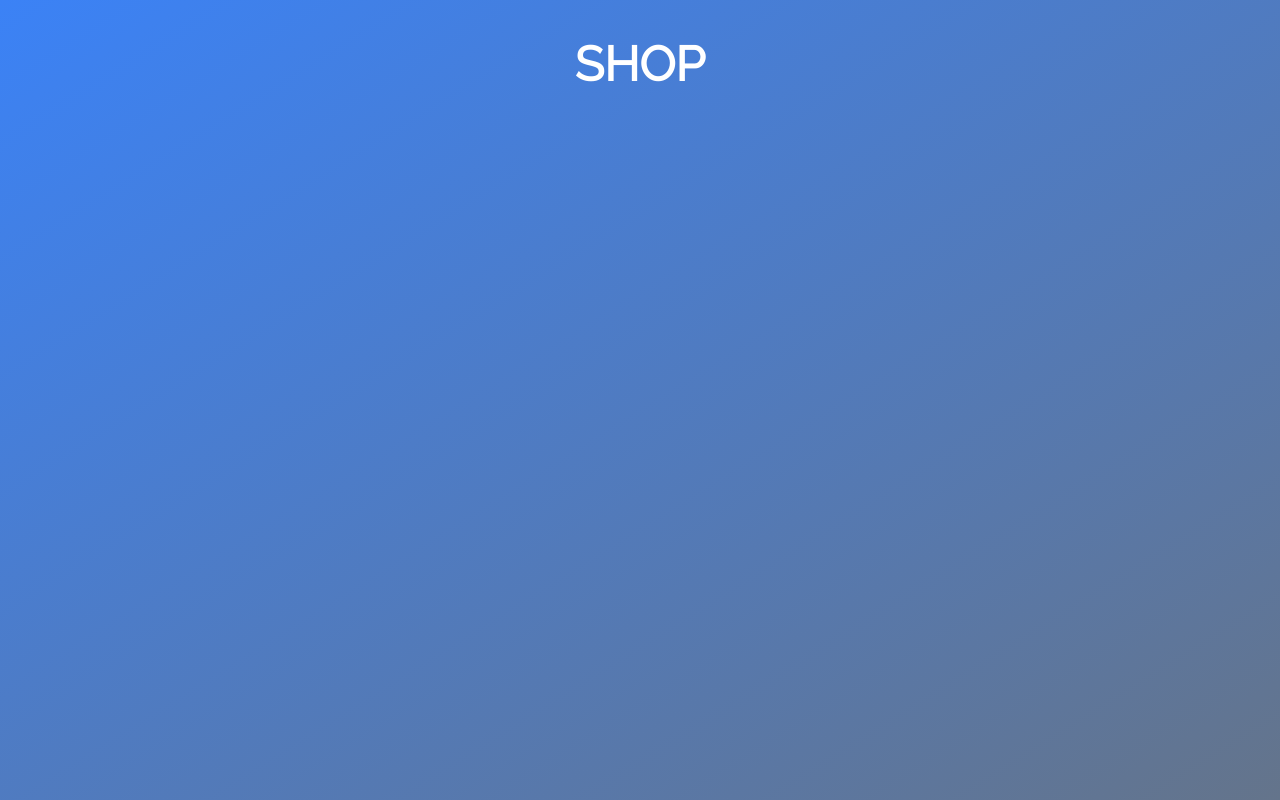
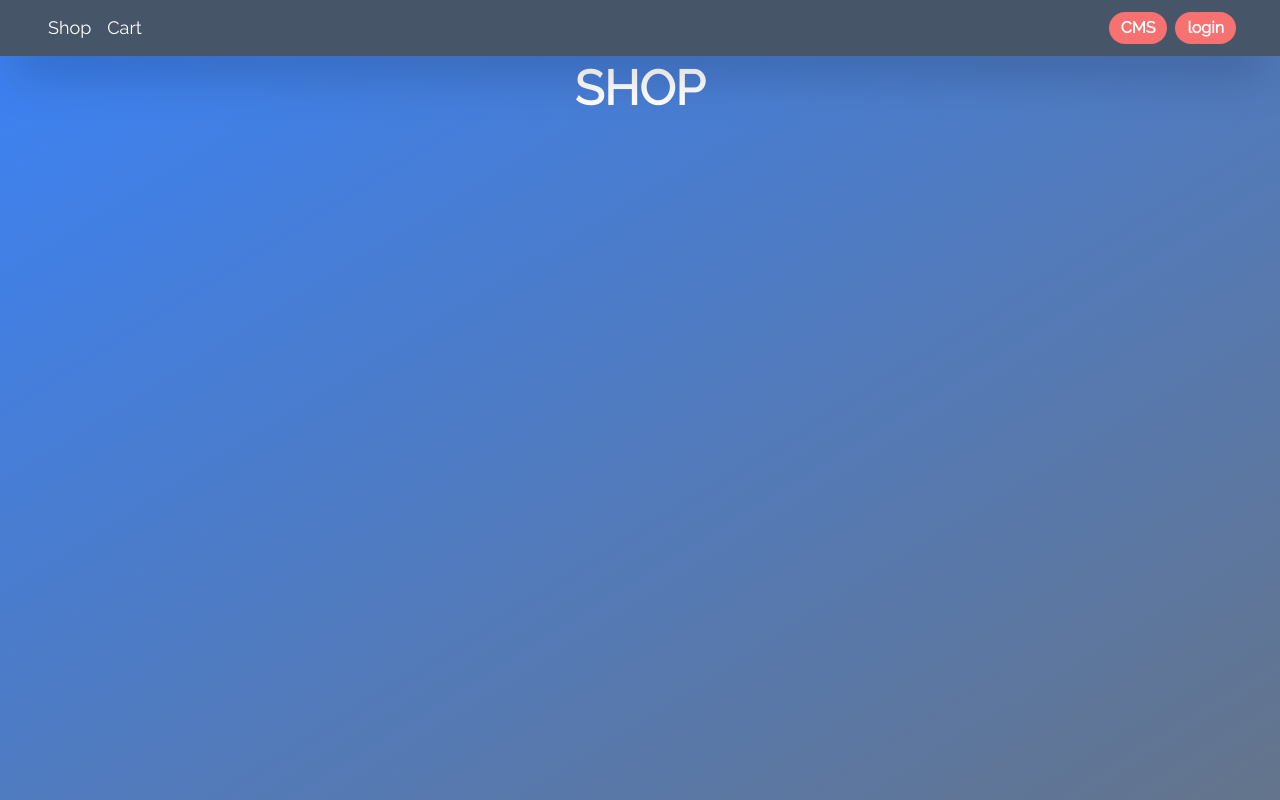
Before and after one commit to RobertoSimonini/shop_react_tailwind, a React (Vite) app: page /shop in a window 1280 px wide. Built offline with nearby package versions, Linux system fonts and the light colour scheme.

Commit message:
added router and navbar component

```diff
--- a/src/App.tsx
+++ b/src/App.tsx
@@ -1,13 +1,37 @@
-import { BrowserRouter, Routes, Route } from "react-router-dom";
+import { BrowserRouter, Routes, Route, Navigate } from "react-router-dom";
 import { ShopPage } from "./pages/shop/ShopPage";
+import { CheckOutPage } from "./pages/checkout/CheckoutPage";
+import { CartPage } from "./pages/cart/CartPage";
+import { ThanksPage } from "./pages/checkout/ThanksPage";
+import { CMSOrdersPage } from "./pages/cms/orders/CMSOrdersPage";
+import { CMSProductPage } from "./pages/cms/products/CMSProductsPage";
+import { LoginPage } from "./pages/login/LoginPage";
+import { Navbar } from "./components/NavBar";
 
 function App() {
   return (
     <>
       <BrowserRouter>
-        <div className="page">
+        <div className="container mx-auto">
+          <Navbar />
           <Routes>
+            {/* GENERICS ROUTES  */}
             <Route path="shop" element={<ShopPage />} />
+            <Route path="checkout" element={<CheckOutPage />} />
+            <Route path="cart" element={<CartPage />} />
+            <Route path="thanks" element={<ThanksPage />} />
+            <Route path="login" element={<LoginPage />} />
+
+            {/* NESTED ROUTES  */}
+            <Route path="cms" element={<CMSOrdersPage />}>
+              <Route path="products" element={<CMSProductPage />} />
+              <Route path="orders" element={<CMSOrdersPage />} />
+              {/* DEFAULT CMS  */}
+              <Route index element={<Navigate to="products" />} />
+            </Route>
+
+            {/* NOT FOUND  */}
+            <Route path="*" element={<Navigate to="shop" />} />
           </Routes>
         </div>
       </BrowserRouter>
--- /dev/null
+++ b/src/components/NavBar.tsx
@@ -0,0 +1,26 @@
+import { NavLink } from "react-router-dom";
+export function Navbar() {
+  return (
+    <>
+      <nav className="bg-slate-600 h-14 fixed z-10 top-0 left-0 right-0 shadow-2xl text-lg flex justify-between">
+        <div className="nav-container px-10 flex items-center h-full">
+          <NavLink to="shop">
+            <span className="px-2">Shop</span>
+          </NavLink>
+          <NavLink to="cart">
+            <span className="px-2">Cart</span>
+          </NavLink>
+        </div>
+
+        <div className="nav-container px-10 flex items-center flex-row-reverse h-full">
+          <NavLink to="login">
+            <button className="btn red">login</button>
+          </NavLink>
+          <NavLink to="cms">
+            <button className="btn red">CMS</button>
+          </NavLink>
+        </div>
+      </nav>
+    </>
+  );
+}
--- a/src/index.css
+++ b/src/index.css
@@ -11,6 +11,18 @@ html, body {
     @apply text-5xl font-extrabold
 }
 
-.page {
-    @apply text-center p-10
+.container {
+    @apply py-16 text-center
 }
+
+.nav-container {
+    @apply w-1/4
+}
+
+.btn {
+    @apply rounded-full text-base px-3 py-1 mx-1 font-bold transition-colors
+}
+
+.btn.red {
+    @apply bg-red-400 hover:bg-red-500
+}
```
